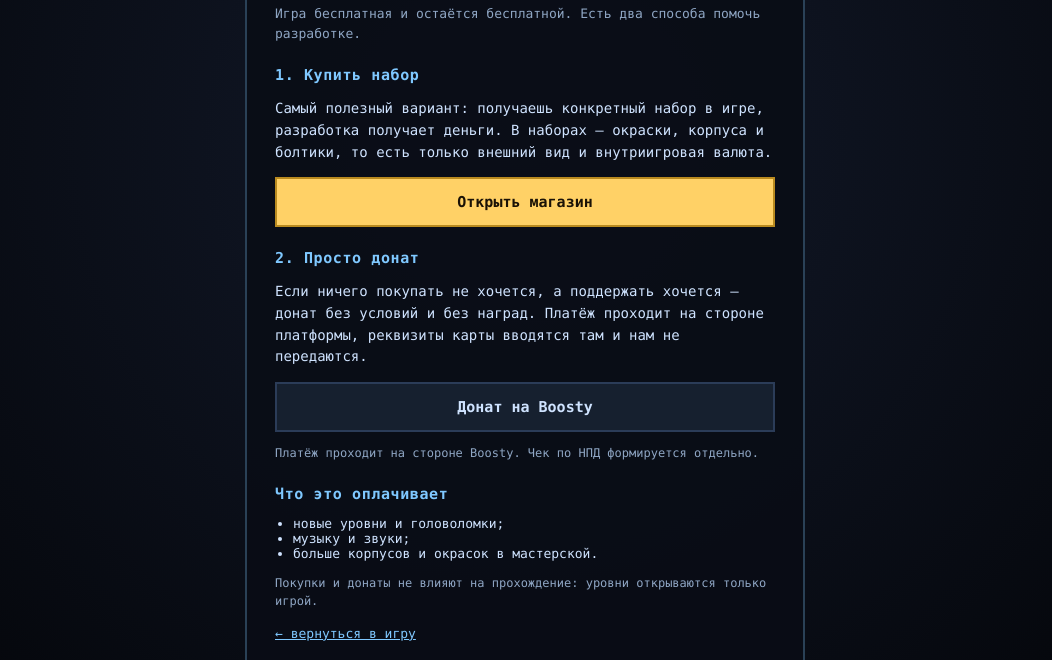
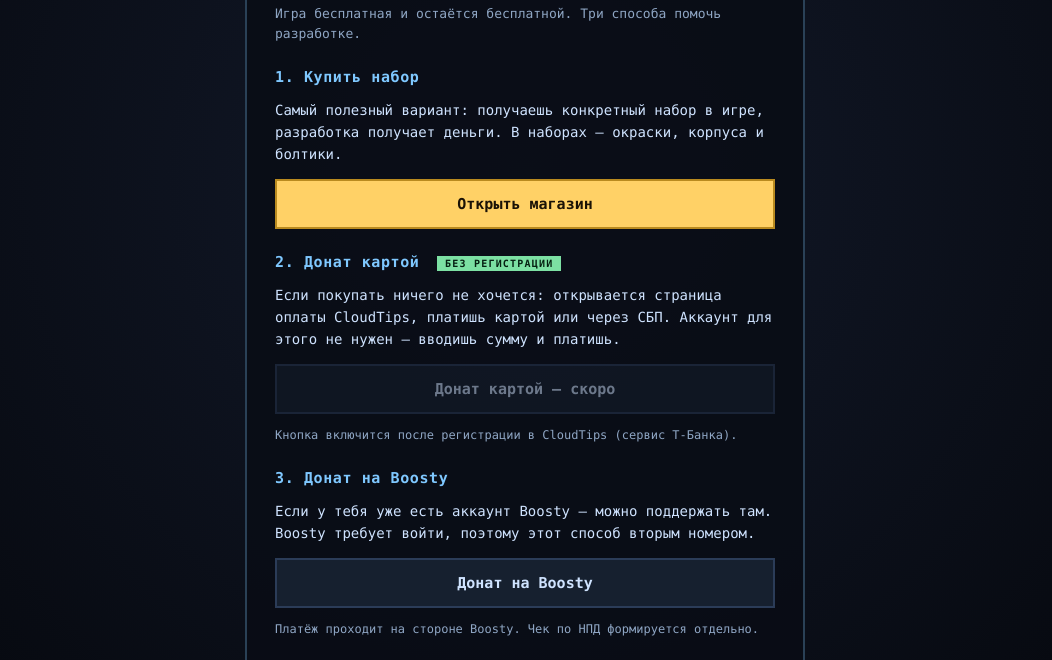
Before and after one commit to Kirtus228/iskra-game, a plain HTML site: page donate.html in a window 1280 px wide. Shown: the part 84-744 px from the top of the page, without its empty margins (115-1167 px from the left). Drawn offline with Linux system fonts and the light colour scheme.

Commit message:
Игра «Искра»: обновление donate.html

```diff
--- a/donate.html
+++ b/donate.html
@@ -17,7 +17,7 @@
     border: 2px solid rgba(127, 200, 255, 0.28); padding: 28px;
   }
   h1 { margin: 0 0 6px; font-size: 24px; letter-spacing: 0.04em; color: #ffd166; }
-  h2 { margin: 22px 0 8px; font-size: 15px; letter-spacing: 0.04em; color: #7fc8ff; }
+  h2 { margin: 24px 0 8px; font-size: 15px; letter-spacing: 0.04em; color: #7fc8ff; }
   .sub { margin: 0 0 18px; font-size: 13px; color: #8fa6c4; }
   p { font-size: 14px; line-height: 1.55; color: #cfe3ff; }
   .btn {
@@ -28,6 +28,10 @@
   .btn.secondary { color: #cfe3ff; background: #16202f; border-color: #2b3c58; }
   .btn.disabled { opacity: 0.5; pointer-events: none; }
   .note { font-size: 12px; color: #8fa6c4; }
+  .tag {
+    display: inline-block; margin-left: 8px; padding: 2px 8px; font-size: 10px;
+    letter-spacing: 0.12em; text-transform: uppercase; color: #062012; background: #7ce0a3;
+  }
   a.back { color: #7fc8ff; font-size: 13px; }
   ul { padding-left: 18px; font-size: 13px; color: #cfe3ff; }
   code { color: #ffd166; }
@@ -36,18 +40,24 @@
 <body>
 <div class="card">
   <h1>Поддержать «Искру»</h1>
-  <p class="sub">Игра бесплатная и остаётся бесплатной. Есть два способа помочь разработке.</p>
+  <p class="sub">Игра бесплатная и остаётся бесплатной. Три способа помочь разработке.</p>
 
   <h2>1. Купить набор</h2>
   <p>Самый полезный вариант: получаешь конкретный набор в игре, разработка получает деньги.
-     В наборах — окраски, корпуса и болтики, то есть только внешний вид и внутриигровая валюта.</p>
+     В наборах — окраски, корпуса и болтики.</p>
   <a class="btn" href="shop.html">Открыть магазин</a>
 
-  <h2>2. Просто донат</h2>
-  <p>Если ничего покупать не хочется, а поддержать хочется — донат без условий и без наград.
-     Платёж проходит на стороне платформы, реквизиты карты вводятся там и нам не передаются.</p>
-  <a class="btn secondary disabled" id="boosty-btn" href="#">Донат на Boosty — скоро</a>
-  <p class="note" id="boosty-note">Ссылка на Boosty появится после подключения. Пока можно написать на почту.</p>
+  <h2>2. Донат картой <span class="tag">без регистрации</span></h2>
+  <p>Если покупать ничего не хочется: открывается страница оплаты CloudTips, платишь картой
+     или через СБП. Аккаунт для этого не нужен — вводишь сумму и платишь.</p>
+  <a class="btn secondary disabled" id="cloudtips-btn" href="#">Донат картой — скоро</a>
+  <p class="note" id="cloudtips-note">Кнопка включится после регистрации в CloudTips (сервис Т-Банка).</p>
+
+  <h2>3. Донат на Boosty</h2>
+  <p>Если у тебя уже есть аккаунт Boosty — можно поддержать там. Boosty требует войти,
+     поэтому этот способ вторым номером.</p>
+  <a class="btn secondary" id="boosty-btn" href="https://boosty.to/gunter152/donate">Донат на Boosty</a>
+  <p class="note" id="boosty-note">Платёж проходит на стороне Boosty. Чек по НПД формируется отдельно.</p>
 
   <h2>Что это оплачивает</h2>
   <ul>
@@ -63,7 +73,7 @@
   <div class="legal" id="legal">
     <p class="note" style="margin-top:22px;color:#cfe3ff">Условия</p>
     <p class="note">
-      Наборы — это цифровой товар с фиксированной ценой: состав и цена указаны на странице
+      Наборы — цифровой товар с фиксированной ценой: состав и цена указаны на странице
       <a href="shop.html" style="color:#7fc8ff">магазина</a>, выдача — промокодом. Пока промокод
       не активирован, покупку можно вернуть в течение 10 рабочих дней.
       Донат — добровольный платёж за развитие игры, он не является покупкой и ничего не открывает.
@@ -85,15 +95,17 @@
 
 <script>
 (function () {
-  // Вставь сюда ссылку на свой профиль Boosty (boosty.to/...) — кнопка включится сама.
-  var BOOSTY_URL = 'https://boosty.to/gunter152/donate';
-  if (BOOSTY_URL) {
-    var btn = document.getElementById('boosty-btn');
-    btn.href = BOOSTY_URL;
+  // Ссылка из личного кабинета CloudTips (lk.cloudtips.ru) — вида https://cloudtips.ru/@имя
+  // или персональная ссылка на оплату. Пока пусто — кнопка выключена.
+  var CLOUDTIPS_URL = '';
+
+  if (CLOUDTIPS_URL) {
+    var btn = document.getElementById('cloudtips-btn');
+    btn.href = CLOUDTIPS_URL;
     btn.classList.remove('disabled');
-    btn.textContent = 'Донат на Boosty';
-    document.getElementById('boosty-note').textContent =
-      'Платёж проходит на стороне Boosty. Чек по НПД формируется отдельно.';
+    btn.textContent = 'Донат картой';
+    document.getElementById('cloudtips-note').textContent =
+      'Оплата проходит на стороне CloudTips. Регистрация не нужна, чек по НПД придёт отдельно.';
   }
 })();
 </script>
```
